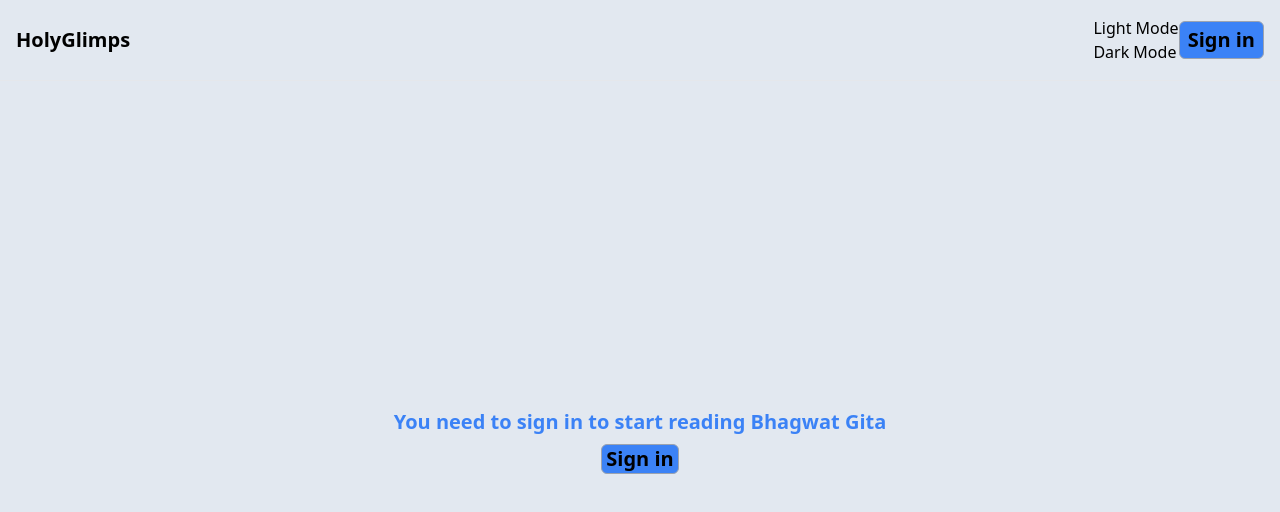
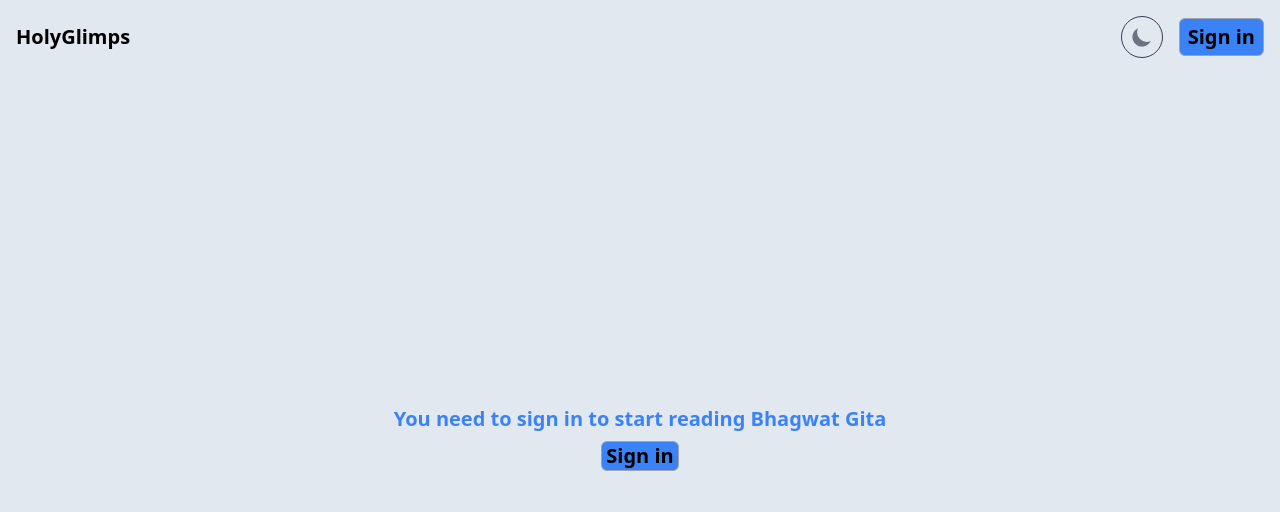
Before and after one commit to HolyGlimps/BhagwadGita, a Next.js app in the folder holyglimps/: page / in a window 1280 px wide. Shown: the top 512 px of the page. Built offline with nearby package versions, Linux system fonts and the light colour scheme; no server answers.

Commit message:
style: :fire: feat: switching between themes is now available at all pages

```diff
--- a/holyglimps/package.json
+++ b/holyglimps/package.json
@@ -14,7 +14,8 @@
     "next-auth": "^4.23.2",
     "next-themes": "^0.2.1",
     "react": "^18",
-    "react-dom": "^18"
+    "react-dom": "^18",
+    "react-icons": "^4.11.0"
   },
   "devDependencies": {
     "@types/next": "^9.0.0",
--- /dev/null
+++ b/holyglimps/src/components/toggle-icon.tsx
@@ -0,0 +1,28 @@
+import React from "react";
+import { HiMoon, HiSun } from "react-icons/hi";
+import { useTheme } from "next-themes";
+
+// import { ThemeContext } from "./themeContext";
+
+const Toggle = () => {
+     //   const { theme, setTheme } = React.useContext(ThemeContext);
+     const { theme, setTheme } = useTheme();
+
+     return (
+          <div className="transition duration-500 ease-in-out rounded-full p-2">
+               {theme === "dark" ? (
+                    <HiSun
+                         onClick={() => setTheme(theme === "dark" ? "light" : "dark")}
+                         className="text-gray-500 dark:text-gray-400 text-2xl cursor-pointer"
+                    />
+               ) : (
+                    <HiMoon
+                         onClick={() => setTheme(theme === "dark" ? "light" : "dark")}
+                         className="text-gray-500 dark:text-gray-400 text-2xl cursor-pointer"
+                    />
+               )}
+          </div>
+     );
+};
+
+export default Toggle;
--- a/holyglimps/src/pages/Home.tsx
+++ b/holyglimps/src/pages/Home.tsx
@@ -1,6 +1,7 @@
 "use client";
 import { useState, useEffect } from "react";
 import { useTheme } from "next-themes";
+import { HiMoon, HiSun } from "react-icons/hi";
 
 import type { NextPage } from 'next';
 import Head from 'next/head';
@@ -10,6 +11,7 @@
 import styles from '../styles/Home.module.css';
 import { ThemeProvider } from 'next-themes';
 import Providers from "@/components/providers";
+import Toggle from "@/components/toggle-icon";
 
 const Homepage: NextPage = () => {
     const { data: session } = useSession();
@@ -40,10 +42,8 @@
                         <div id="nav-allContents" className="flex justify-between items-center">
                             <a href="#" className="text-black dark:text-white font-semibold text-xl">HolyGlimps</a>
                             <div id="nav-end" className="flex items-center justify-between">
-                                <div>
-                                    <button onClick={() => setTheme("light")}>Light Mode</button>
-                                    <br />
-                                    <button onClick={() => setTheme("dark")}>Dark Mode</button>
+                                <div id="toggle-icon" className="transition duration-500 ease-in-out rounded-full border border-slate-700 mr-4">
+                                    <Toggle />
                                 </div>
                                 <div className={styles.signup}>
                                     {session && session.user ? (
--- a/holyglimps/src/pages/chapter/[...verse].tsx
+++ b/holyglimps/src/pages/chapter/[...verse].tsx
@@ -3,6 +3,9 @@
 import axios from 'axios';
 import { useSession } from 'next-auth/react';
 import SelectVerse from '@/components/selectVerse';
+
+import Providers from '@/components/providers';
+import Toggle from '@/components/toggle-icon';
 
 const Verse = () => {
   const router = useRouter();
@@ -96,6 +99,7 @@
 
   return (
     <>
+    <Providers>
       <div
         className='py-5 fixed w-full z-50 pb-4 border-b border-gray-100 dark:border-gray-800
           backdrop-filter backdrop-blur-lg bg-opacity-30'>
@@ -103,10 +107,15 @@
           <button onClick={handleGoBack} className="font-bold text-xl text-black dark:text-white border border-gray-400 rounded-md px-1">Go Back</button>
           <h2 className=''>Bhagwat Gita</h2>
           <p>Verse: {verseNumber}/{verseCount}</p>
-          <SelectVerse />
-
+            <div className="flex items-center justify-between">
+              <div id="toggle-icon" className="transition duration-500 ease-in-out rounded-full border border-slate-700 mr-4">
+                <Toggle />
+              </div>
+              <SelectVerse />
+            </div>
         </nav>
       </div>
+      </Providers>
 
       <div className="container mx-auto">
         <div className='pt-16 pb-16'>
--- a/holyglimps/src/pages/chapter/[id].tsx
+++ b/holyglimps/src/pages/chapter/[id].tsx
@@ -5,6 +5,8 @@
 import axios from 'axios';
 import { useState, useEffect } from 'react';
 import ChapterSelector from '@/components/chapterselector';
+import Providers from '@/components/providers';
+import Toggle from '@/components/toggle-icon';
 
 export default function Page() {
     const { data: session, status } = useSession()
@@ -55,6 +57,7 @@
     }
 
     return (
+        <Providers>
             <div className="bg-slate-200 dark:bg-cyan-950 h-screen">
                 {/* Navigation bar with Go Back button */}
                 <nav className="p-4 text-white border-b border-gray-300 dark:border-slate-700">
@@ -62,7 +65,12 @@
                         <button onClick={handleGoBack} className="font-bold text-xl text-black dark:text-white border border-gray-400 rounded-md px-1">Go Back</button>
                         {/* <a href="#" className="font-bold text-xl">Your App Name</a>
                     <a href="#" className="font-bold text-xl">Some Other Option</a> */}
+                    <div className="flex items-center justify-between">
+                            <div id="toggle-icon" className="transition duration-500 ease-in-out rounded-full border border-slate-700 mr-4">
+                                <Toggle />
+                            </div>
                         <ChapterSelector />
+                    </div>
                     </div>
                 </nav>
 
@@ -72,13 +80,14 @@
                         <ChapterInfo data={data} />
 
                         <div className='flex items-center justify-center'>
-                        <button    className="bg-blue-500 text-white rounded-md px-4 py-2" onClick={handleStartReading} > Start Reading </button>
+                            <button className="bg-blue-500 text-white rounded-md px-4 py-2" onClick={handleStartReading} > Start Reading </button>
                         </div>
                     </div>
                 ) : (
                     <p>Loading data...</p>
                 )}
             </div>
+        </Providers>
     );
 }
 
```
Also changed, not shown: 1 other file (tests, documents, lock files or other folders). Lines whose indentation alone changed are shown as unchanged.
